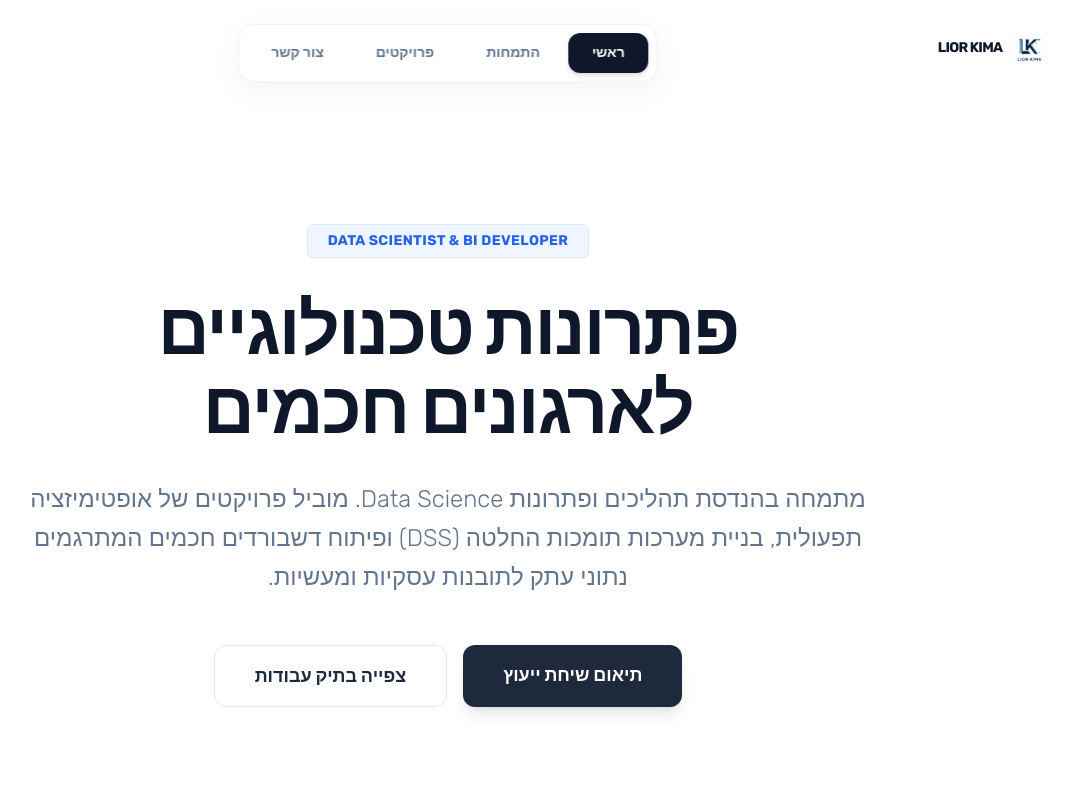
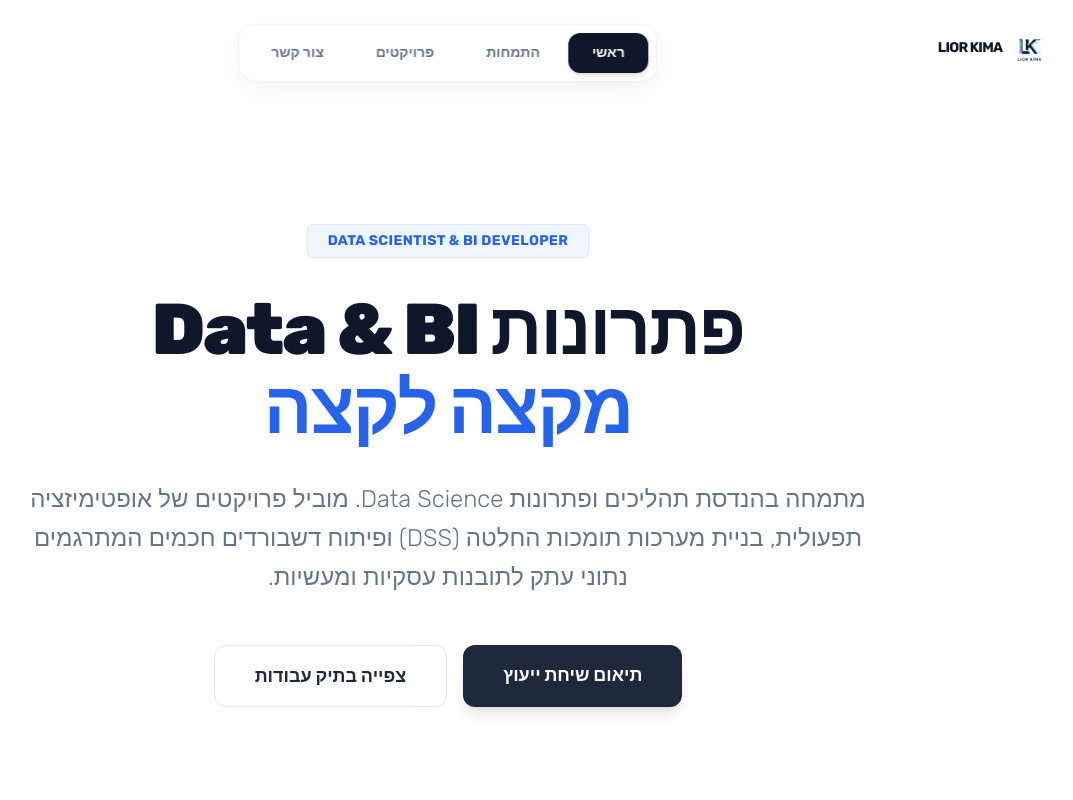
Before and after one commit to liorkima5-coder/Portfolio, a Next.js app: page / in a window 1280 px wide. Shown: the top 800 px of the page, without its empty margins (192-1265 px from the left). Built offline with nearby package versions, Linux system fonts and the light colour scheme.

Commit message:
Update main heading to focus on Data & BI solutions

```diff
--- a/app/page.tsx
+++ b/app/page.tsx
@@ -10,9 +10,9 @@ export default function Home() {
           Data Scientist & BI Developer
         </div>
 
-        {/* כותרת מרכזית עבה */}
         <h1 className="text-[3.5rem] md:text-[4.5rem] font-[900] text-[#0f172a] leading-[1.1] mb-8 tracking-tight">
-          פתרונות טכנולוגיים<br />לארגונים חכמים
+          פתרונות Data & BI<br />
+        <span className="text-[#2563eb]">מקצה לקצה</span>
         </h1>
 
         {/* תת-כותרת דקה */}
```
